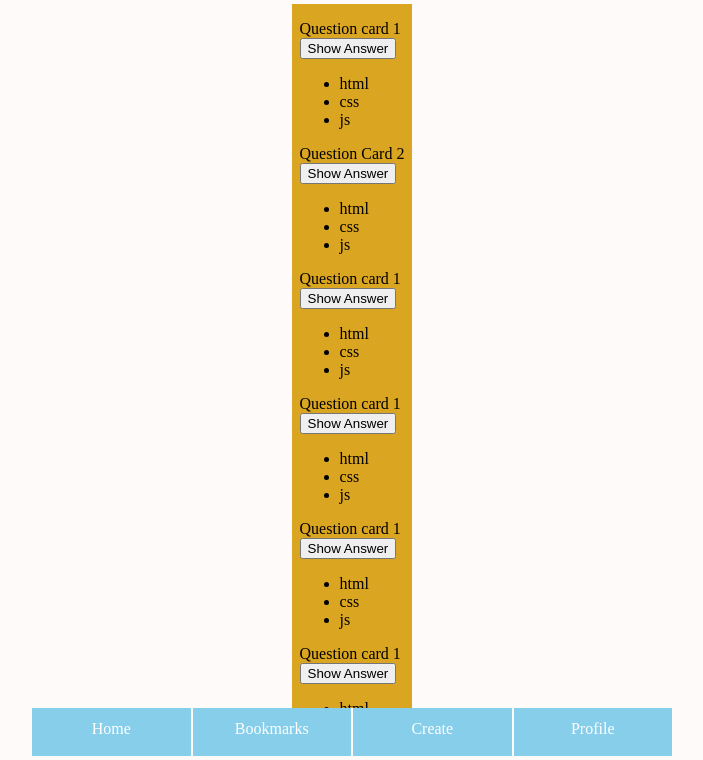
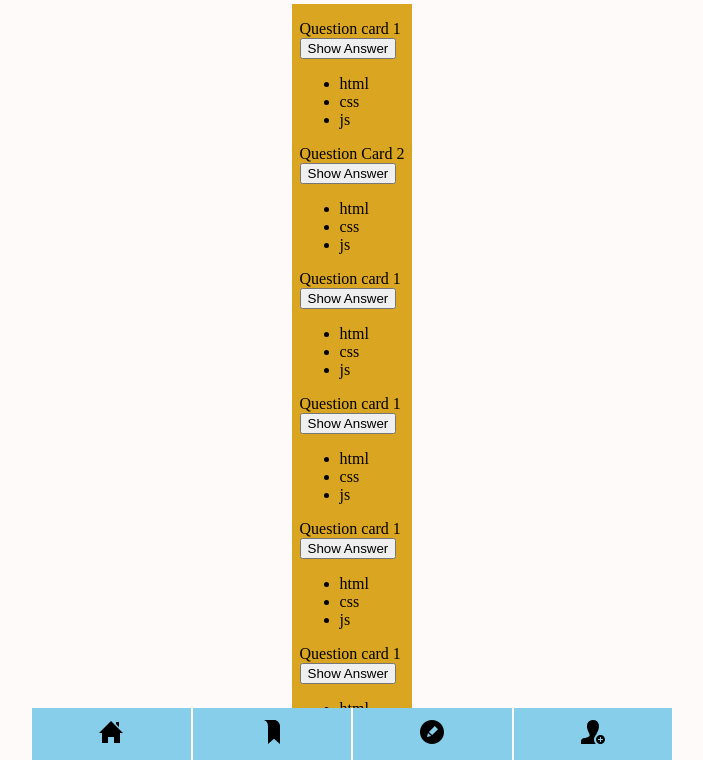
Before and after one commit to SeanPed/quiz-app, a plain HTML site: page index.html in a window 1280 px wide. Shown: the part 44-804 px from the top of the page, without its empty margins (288-991 px from the left). Drawn offline with Linux system fonts and the light colour scheme.

Commit message:
Integrating svg-icons into Navigation

```diff
--- a/index.html
+++ b/index.html
@@ -70,13 +70,12 @@
         </ul>
       </section>
     </main>
-
     <nav class="nav">
       <ul role="list">
-        <li><a class="nav-link" href="">Home</a></li>
-        <li><a class="nav-link" href="bookmarks.html">Bookmarks</a></li>
-        <li><a class="nav-link" href="">Create</a></li>
-        <li><a class="nav-link" href="">Profile</a></li>
+        <li><a class="nav-link" href=""><img src="images/Home.svg" alt="Homebutton"/></a></span>
+        <li><a class="nav-link" href="bookmarks.html"><img src="images/Bookmark.svg" alt="Bookmarks"/></a></li>
+        <li><a class="nav-link" href=""><img src="images/Create.svg" alt="Create"/></a></li>
+        <li><a class="nav-link" href=""><img src="images/Profile.svg" alt="Profile"/></a></li>
       </ul>
     </nav>
   </body>
```
Also changed, not shown: images/Bookmark.svg (added), images/Create.svg (added), images/Home.svg (added), images/Profile.svg (added).
